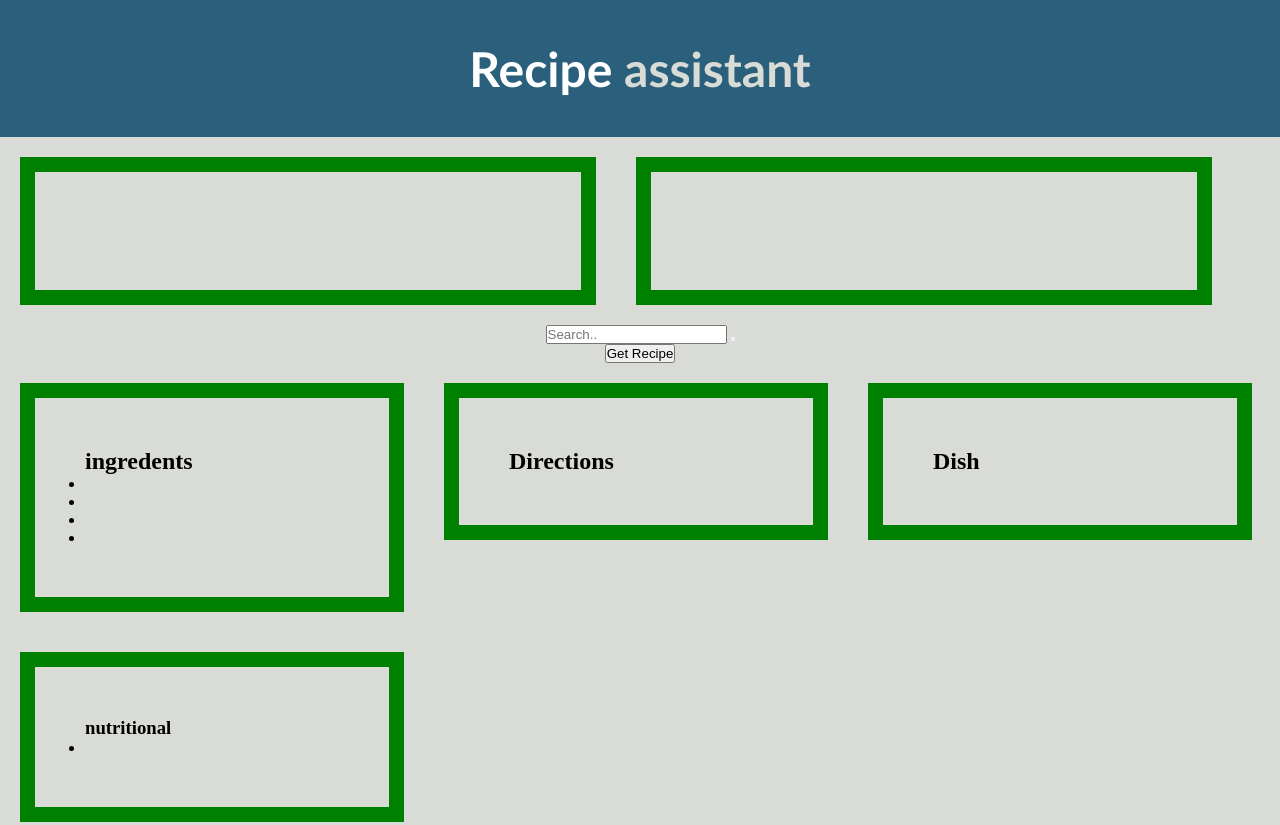
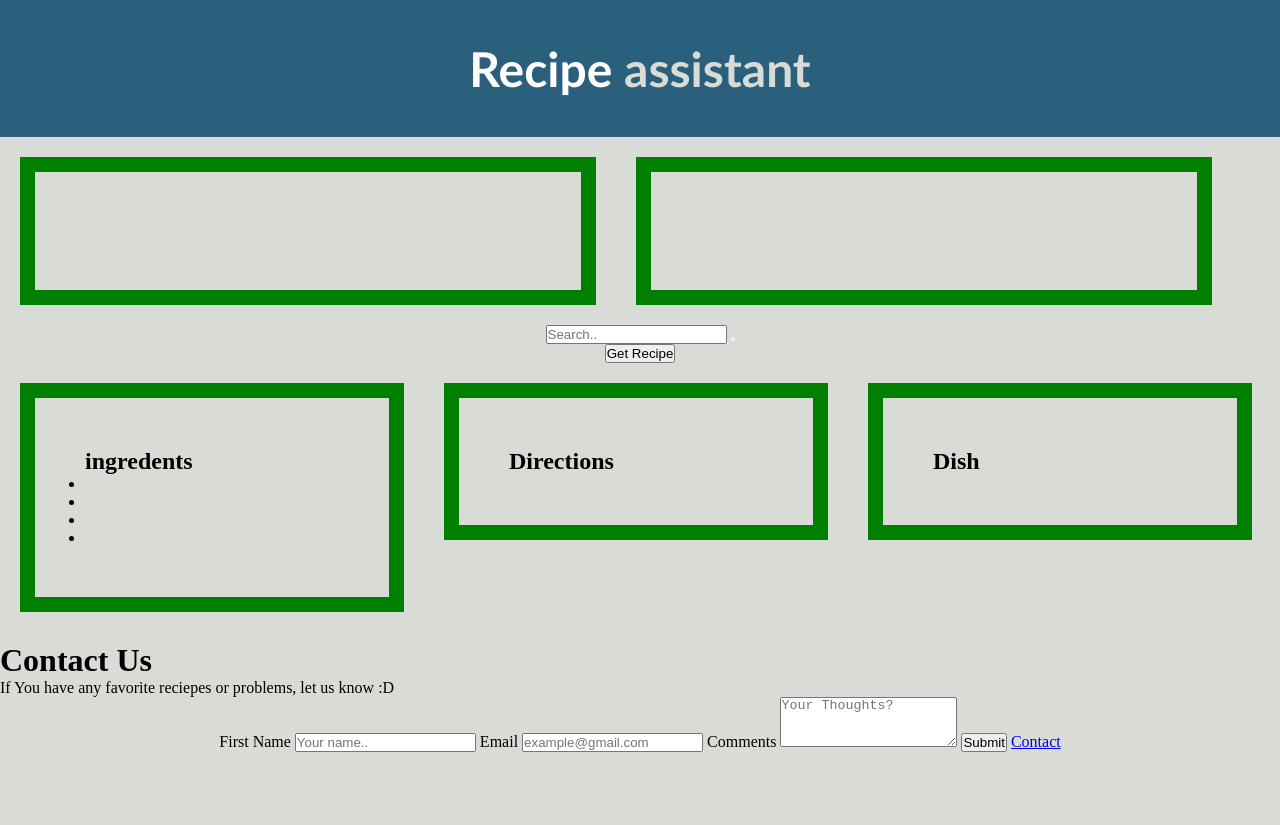
Before and after one commit to NahunM43/Project_1, a plain HTML site: page Index.HTML in a window 1280 px wide. Shown: the top 825 px of the page. After the commit the page ends 800 px from the top, so only its background shows below. Drawn offline with Linux system fonts and the light colour scheme.

Commit message:
fix indexhtml

```diff
--- a/Index.HTML
+++ b/Index.HTML
@@ -61,12 +61,6 @@
 </section>
   </div>
   <div class="row">
-    <div class="column-middle">
-      <h3>nutritional</h3>
-      <ul>
-        <li></li>
-      </ul>
-    </div>
   </div>
   <footer class="contact us">
       <h1>Contact Us</h1>
```
